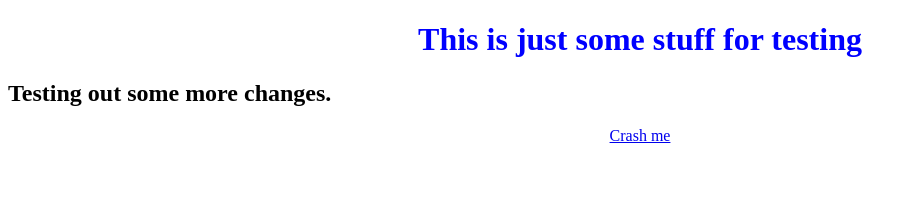
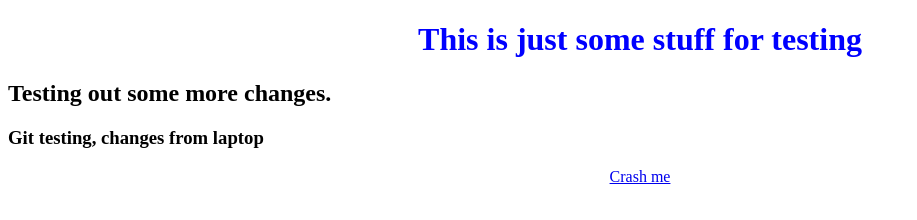
Before and after one commit to Yagudagu/jacmarTesting, a website: page index.html in a window 1280 px wide. Shown: the whole page, without its empty margins (0-917 px from the left). Drawn offline with Linux system fonts and the light colour scheme.

Commit message:
I added some stuff below

```diff
--- a/index.html
+++ b/index.html
@@ -4,15 +4,14 @@
     <title>Testing</title>
     <link rel="stylesheet" type="text/css" href="style.css" />
     <script src="index.js" defer></script>
-
   </head>
   <body>
     <header></header>
     <div>
       <h1>This is just some stuff for testing</h1>
       <h2>Testing out some more changes.</h2>
+      <h3>Git testing, changes from laptop</h3>
       <div class="btn"><a href="/crash">Crash me</a></div>
     </div>
-
   </body>
 </html>
```
Lines whose indentation alone changed are shown as unchanged.
